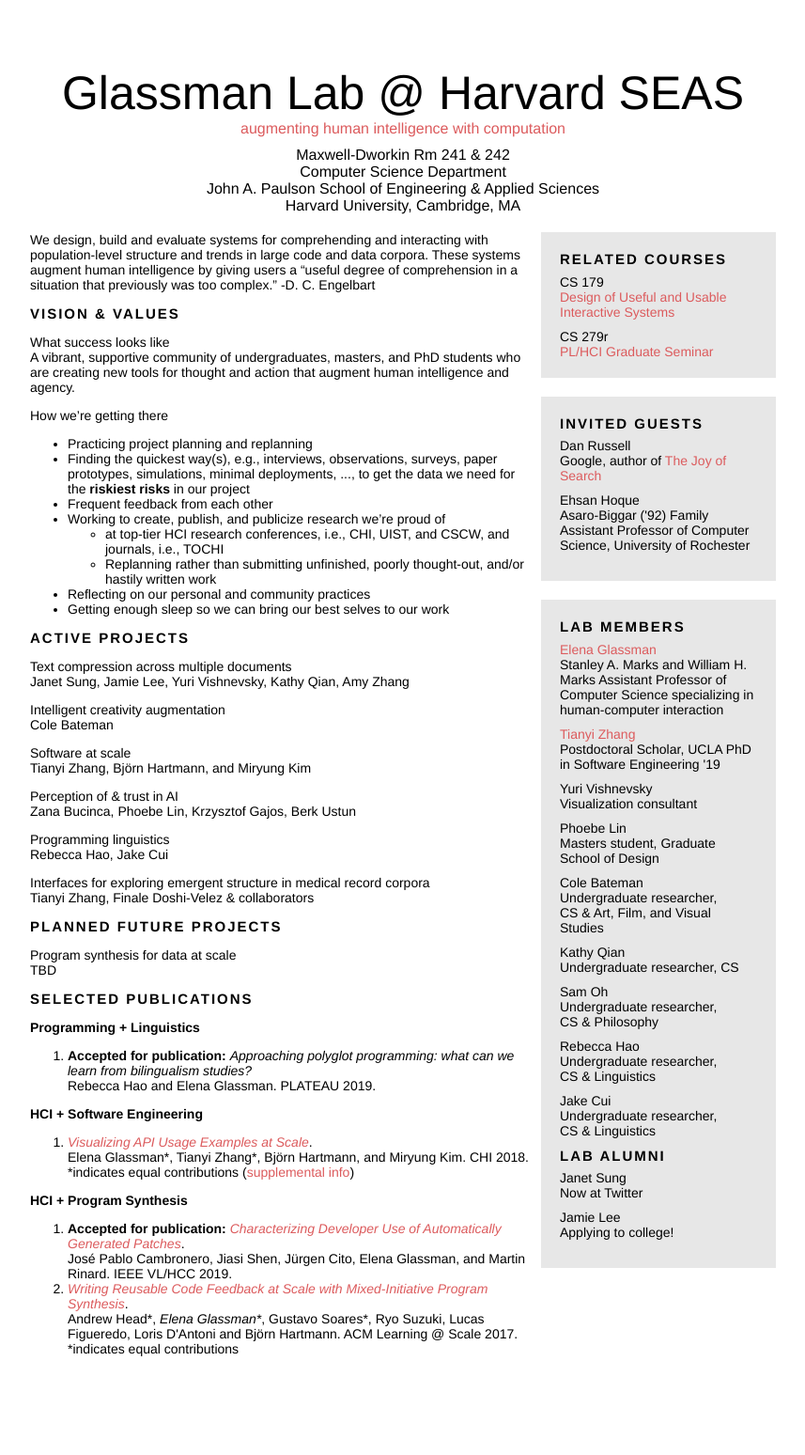
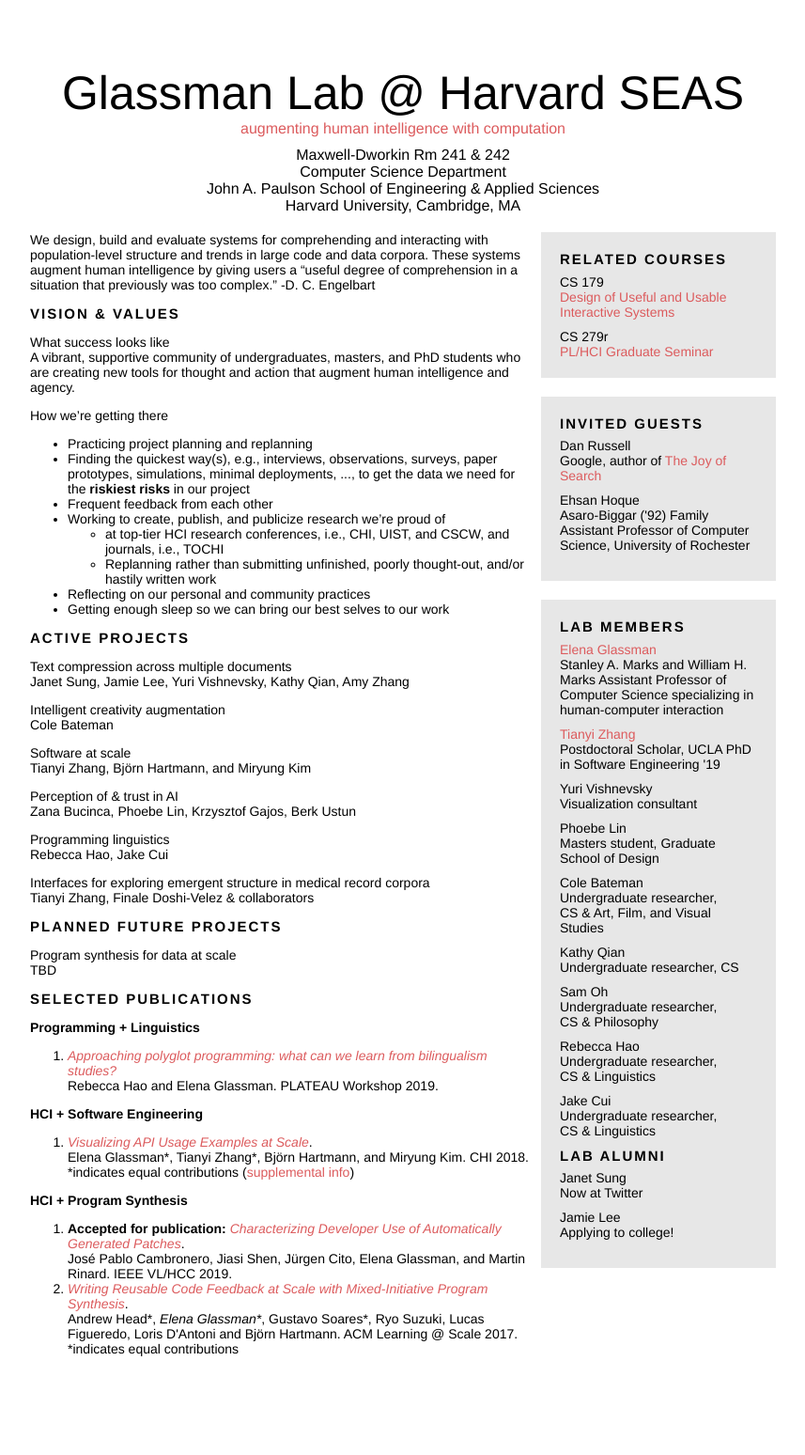
Before and after one commit to eglassman/eglassman.github.io, a Jekyll site: the page built from index.html, in a window 1280 px wide. Shown: the whole page at 94% size, without its empty margins (211-1068 px from the left). Built offline with Jekyll 4.4.1, drawn with Linux system fonts in a browser that asks for light colours.

Commit message:
added link to rebeccas paper

```diff
--- a/index.html
+++ b/index.html
@@ -125,7 +125,7 @@
       </p>
 
       <ol>
-        <li><b>Accepted for publication:</b> <em>Approaching polyglot programming: what can we learn from bilingualism studies?</em><br/>Rebecca Hao and Elena Glassman. PLATEAU 2019.</li>
+        <li><em><a href="papers/Rebecca_PLATEAU.pdf">Approaching polyglot programming: what can we learn from bilingualism studies?</a></em><br/>Rebecca Hao and Elena Glassman. PLATEAU Workshop 2019.</li>
         <!-- <li><em><a href="https://andrewhead.info/assets/pdf/scooping-examples.pdf">Interactive Extraction of Examples from Existing Code</a></em>.<br/>Andrew Head, Elena Glassman, Björn Hartmann, and Marti Hearst. CHI 2018.<br/>(<a href="https://andrewhead.info/assets/pdf/scooping-examples-auxiliary-material.pdf">supplemental material</a>) (<a href="https://andrewhead.info/assets/pdf/scooping-examples-slides.pdf">slides</a>) (<a href="https://codescoop.berkeley.edu">demo</a>) (<a href="https://www.youtube.com/watch?v=RYbhnRDbvyY">video</a>) (<a href="https://www.youtube.com/watch?v=sIpSS-F1Ltg">teaser</a>)</li> -->
       </ol>
 
```
